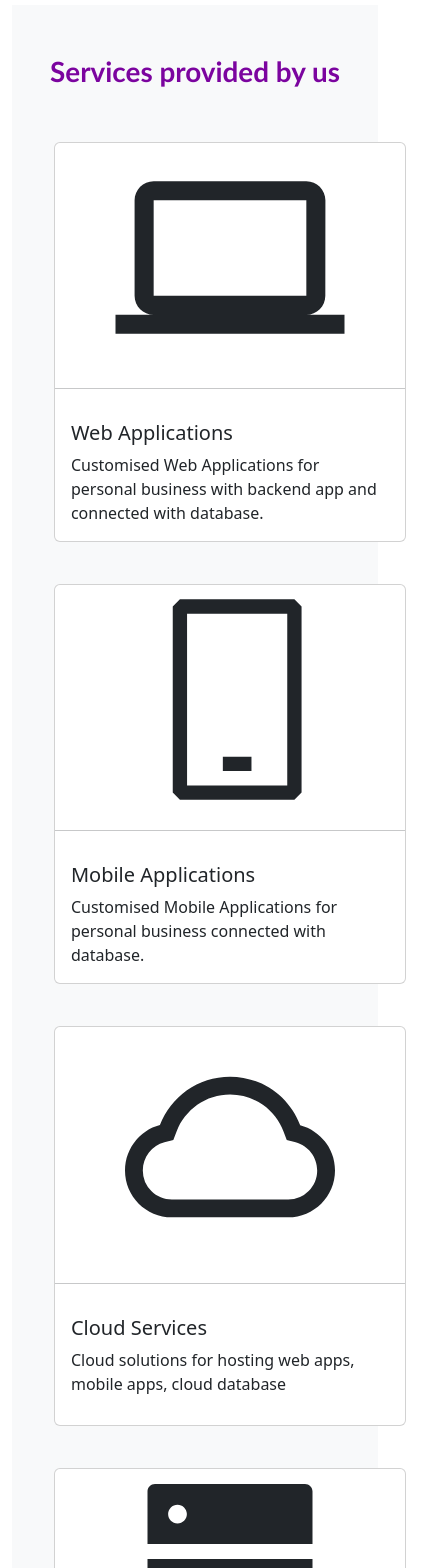
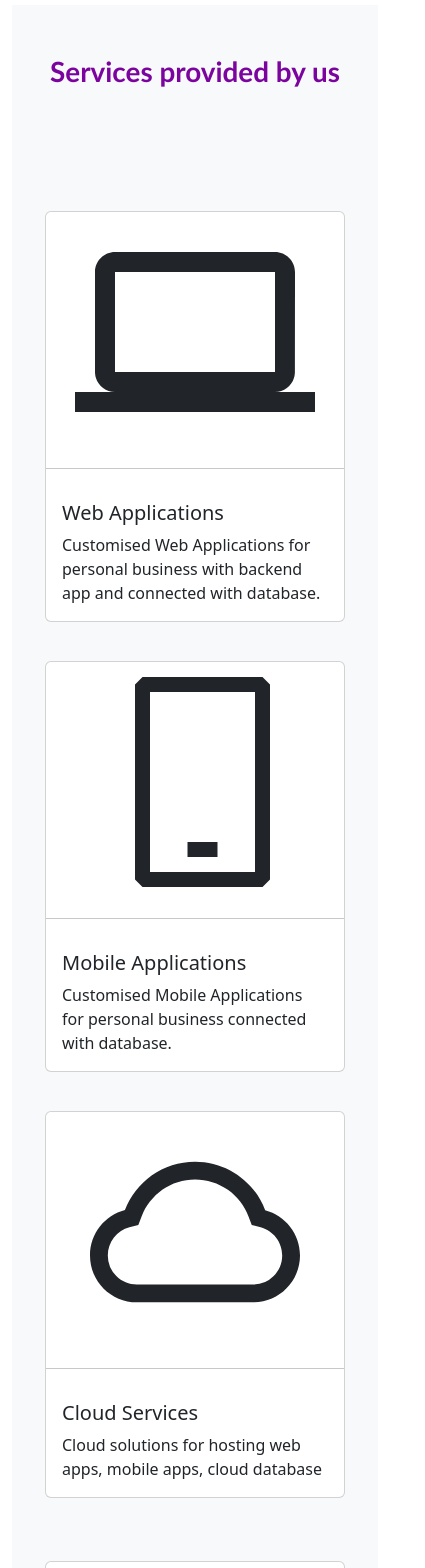
Before and after one commit to Sandman0083/hypotech, a React (Create React App) app: page / in a window 390 px wide. Shown: the part 1400-2968 px from the top of the page, 425 px wide, since content can reach past the window. Built offline with nearby package versions, Linux system fonts and the light colour scheme.

Commit message:
update on css

```diff
--- a/src/App.css
+++ b/src/App.css
@@ -210,3 +210,26 @@
   justify-content: center;
   align-items: center;
 }
+
+.row_design{
+  display: flex;
+  height: 500px;
+  width: 100%;
+  flex-wrap: wrap;
+  justify-content: space-around;
+  align-items: center;
+}
+.main_rows{
+  width: 300px;
+  height: 300px;
+}
+@media only screen and (max-width: 630px) {
+  .row_design{
+    display: flex;
+    height: 900px;
+    width: 100%;
+    flex-wrap: wrap;
+    justify-content: space-around;
+    align-items: center;
+  }
+}
--- a/src/Body.js
+++ b/src/Body.js
@@ -62,9 +62,10 @@
       <div className="bg-light serclass">
         <h1 className="serone">Services provided by us</h1>
 
-        <div className="row sercard ">
-          <div className="col-lg-3 col-md-6 col-sm-12 fc">
-            <div className="card" style={{ width: "22rem", height: "25rem" }}>
+        {/* <div className="row sercard "> */}
+        <div className="row_design ">
+          <div className="main_rows">
+            <div className="card" >
               <MdComputer className="card-img-top ir" />
               <hr></hr>
               <div className="card-body">
@@ -77,8 +78,8 @@
             </div>
           </div>
 
-          <div className="col-lg-3 col-md-6 col-sm-12 sc">
-            <div className="card" style={{ width: "22rem", height: "25rem" }}>
+          <div className="main_rows">
+            <div className="card" >
               <VscDeviceMobile className="card-img-top ir" />
               <hr></hr>
               <div className="card-body">
@@ -90,9 +91,10 @@
               </div>
             </div>
           </div>
-
-          <div className=" col-lg-3 col-md-6 col-sm-12 fc">
-            <div className="card" style={{ width: "22rem", height: "25rem" }}>
+        </div>
+        <div className="row_design">
+          <div className="main_rows ">
+            <div className="card" >
               <AiOutlineCloud className="card-img-top ir" />
               <hr></hr>
               <div className="card-body">
@@ -105,8 +107,8 @@
             </div>
           </div>
 
-          <div className=" col-lg-3 col-md-6 col-sm-12 sc">
-            <div className="card" style={{ width: "22rem", height: "25rem" }}>
+          <div className="main_rows ">
+            <div className="card" >
               <AiFillDatabase className="card-img-top ir" />
               <hr></hr>
               <div className="card-body">
```
